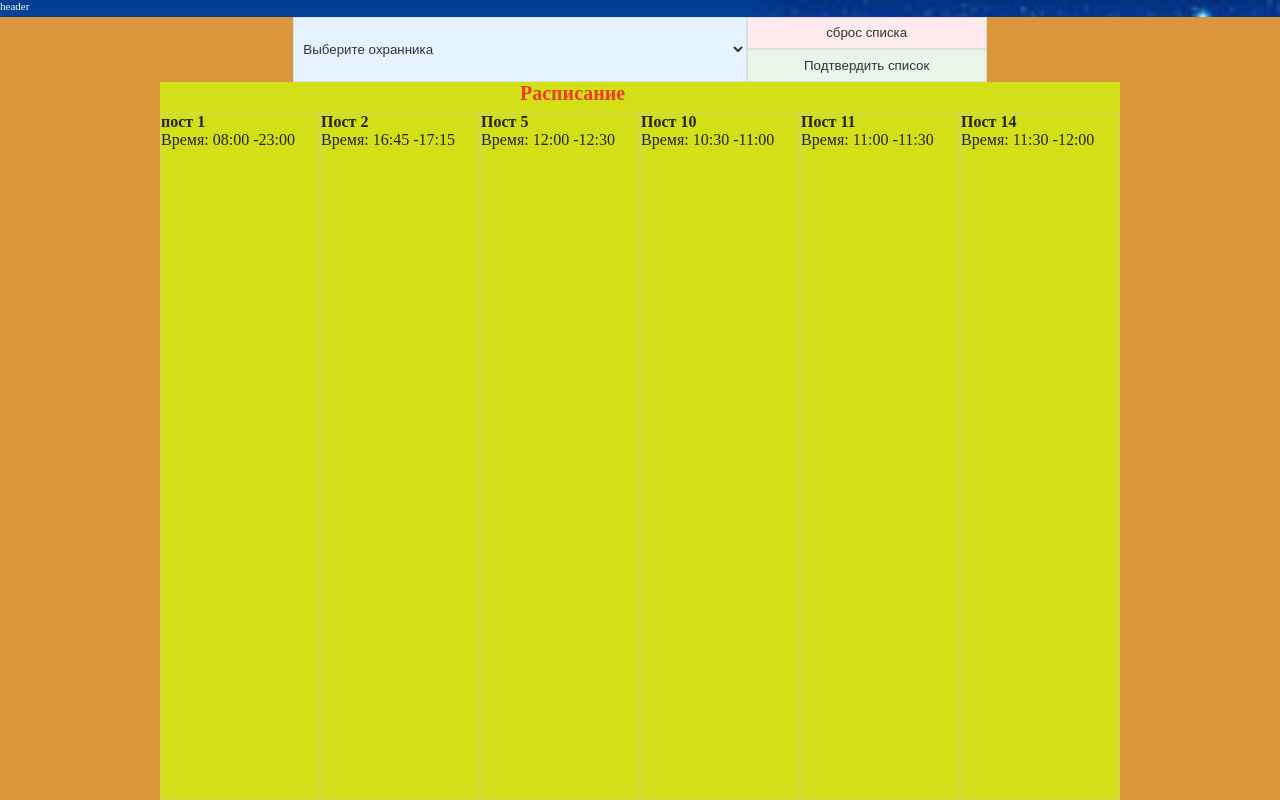
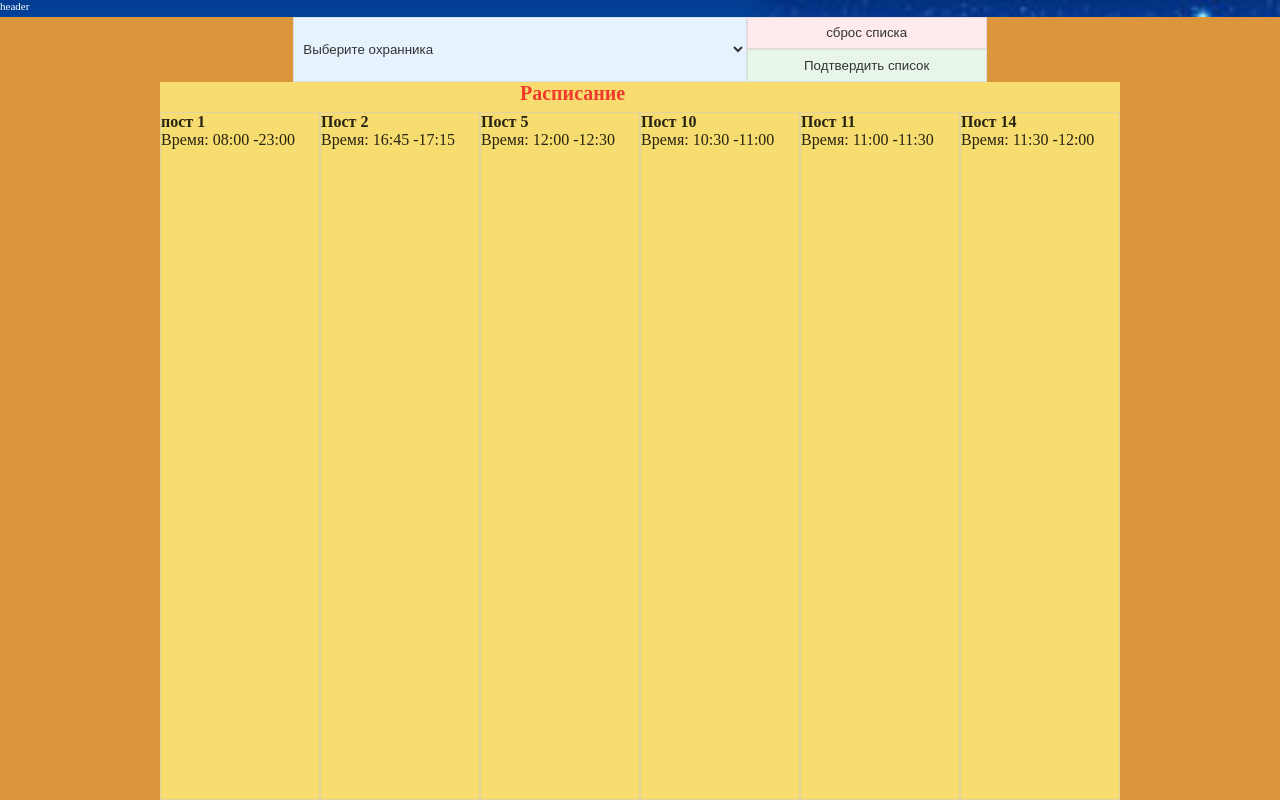
Before and after one commit to loginVeb/pwaturbo, a Next.js app: page / in a window 1280 px wide. Built offline with nearby package versions, Linux system fonts and the light colour scheme.

Commit message:
ref rab 25 #F7DC6F;

```diff
--- a/app/page.module.css
+++ b/app/page.module.css
@@ -128,7 +128,7 @@
 .dvList{
   grid-area: 5 / 7 / 49 / 43;
   color: #080808de;
-  background: hwb(64 9% 12%);
+  background: #F7DC6F;
   display: grid;
   grid-template-columns: repeat(24, 1fr);
   grid-template-rows: repeat(24, 1fr);
@@ -228,7 +228,7 @@
     .dvList{
       grid-area: 5/1/49/49;
       color: #080808de;
-      background: hwb(64 9% 12%);
+      background: #F7DC6F;
       display: grid;
       grid-template-columns: repeat(24, 1fr);
       grid-template-rows: repeat(24, 1fr);
@@ -266,7 +266,7 @@
   .dvList{
     grid-area: 5/1/49/49;
     color: #080808de;
-    background: hwb(64 9% 12%);
+    background: #F7DC6F;
     display: grid;
     grid-template-columns: repeat(24, 1fr);
     grid-template-rows: repeat(24, 1fr);
```
